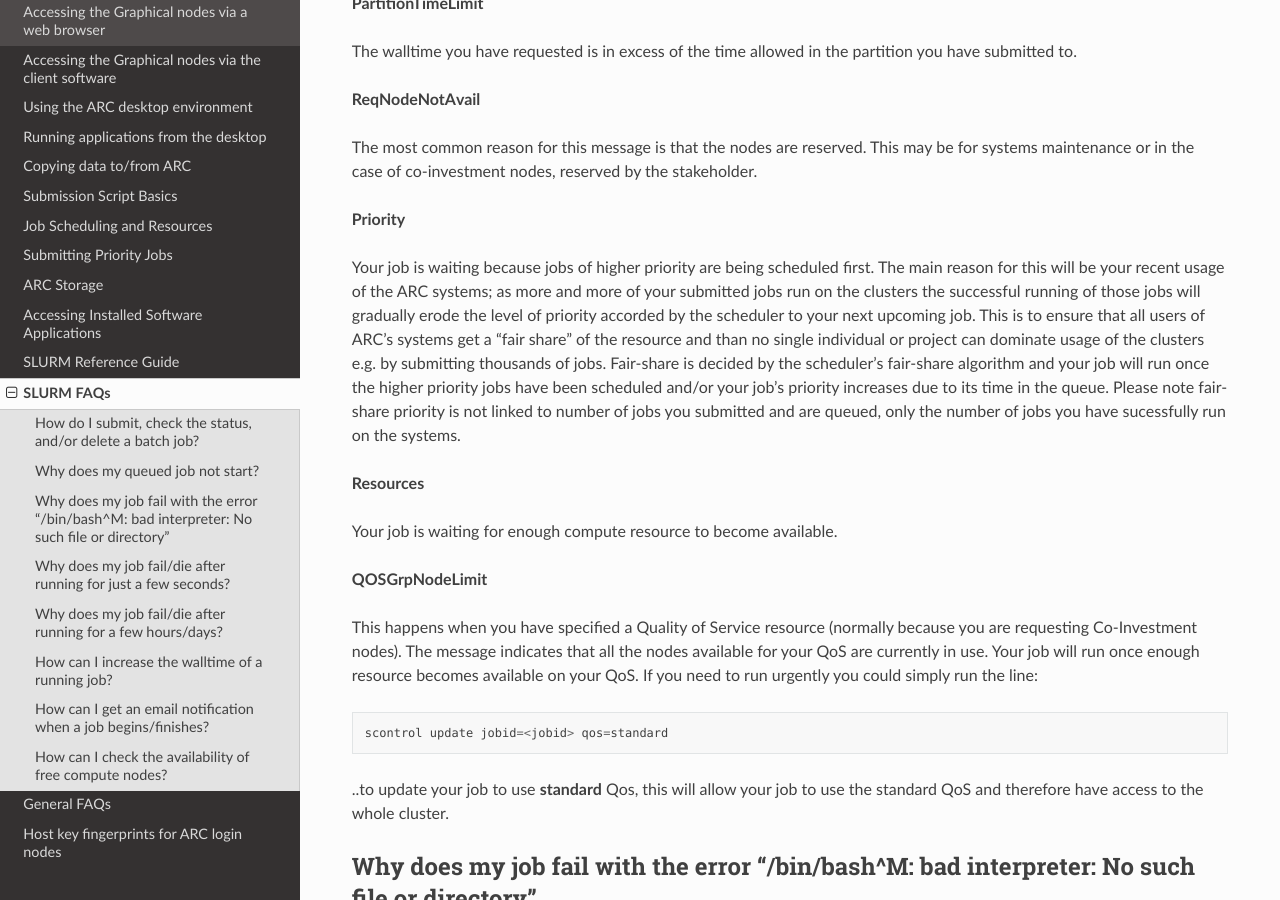
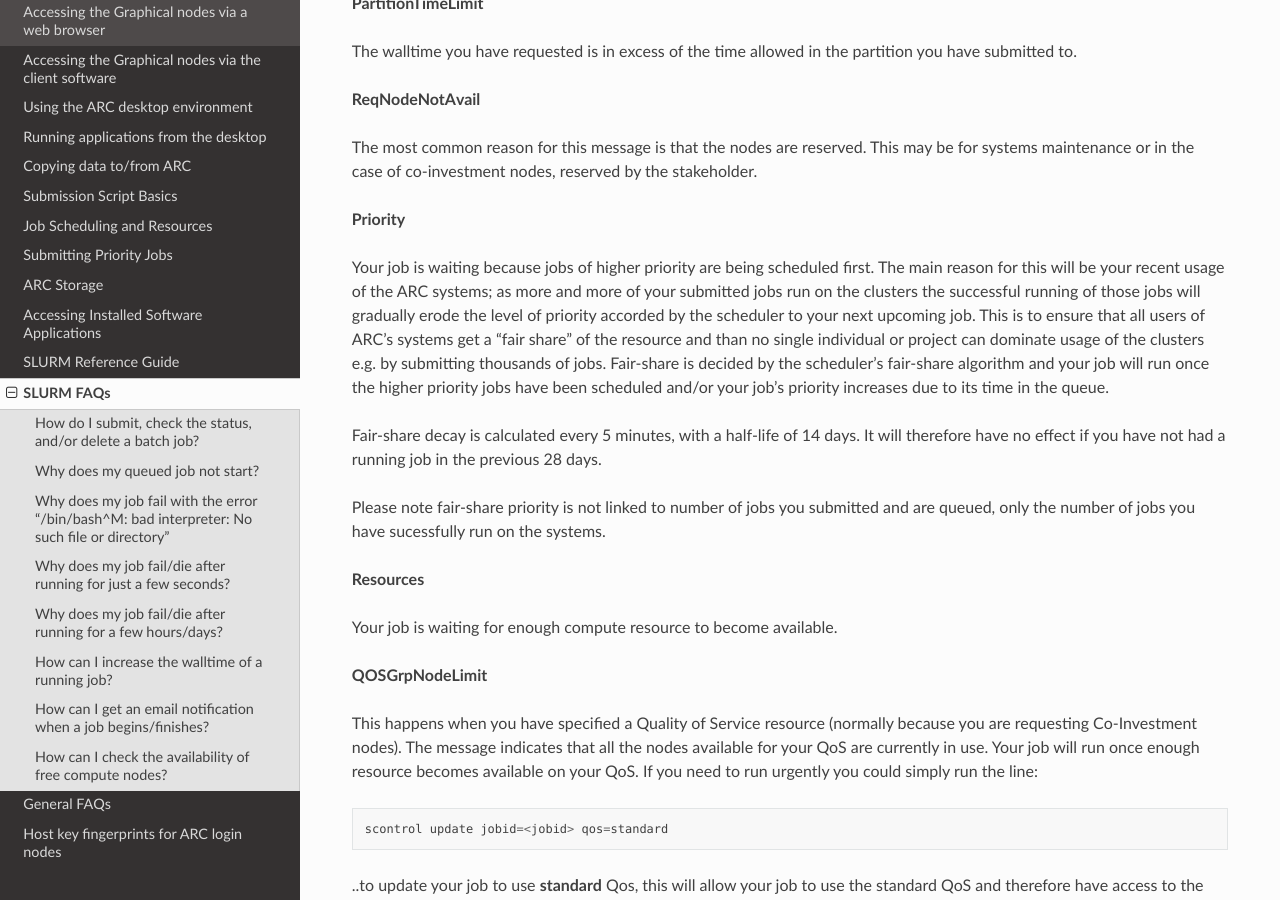
Before and after one commit to tina-friedrich/arc-user-guide, a Sphinx documentation site: the page built from docs/source/slurm-faq.rst, in a window 1280 px wide and 900 px high, scrolled down 1357 px. Built offline with Sphinx 7.4.7 and the Read the Docs theme 2.0.0, drawn with Linux system fonts in a browser that asks for light colours.

Commit message:
Update slurm-faq.rst

```diff
--- a/docs/source/slurm-faq.rst
+++ b/docs/source/slurm-faq.rst
@@ -58,7 +58,18 @@
 
 **Priority**
 
-Your job is waiting because jobs of higher priority are being scheduled first. The main reason for this will be your recent usage of the ARC systems; as more and more of your submitted jobs run on the clusters the successful running of those jobs will gradually erode the level of priority accorded by the scheduler to your next upcoming job. This is to ensure that all users of ARC's systems get a "fair share" of the resource and than no single individual or project can dominate usage of the clusters e.g. by submitting thousands of jobs. Fair-share is decided by the scheduler's fair-share algorithm and your job will run once the higher priority jobs have been scheduled and/or your job's priority increases due to its time in the queue. Please note fair-share priority is not linked to number of jobs you submitted and are queued, only the number of jobs you have sucessfully run on the systems.
+Your job is waiting because jobs of higher priority are being scheduled first. The main reason for this will be your recent usage of the
+ARC systems; as more and more of your submitted jobs run on the clusters the successful running of those jobs will gradually erode the
+level of priority accorded by the scheduler to your next upcoming job. This is to ensure that all users of ARC's systems get a "fair
+share" of the resource and than no single individual or project can dominate usage of the clusters e.g. by submitting thousands of jobs.
+Fair-share is decided by the scheduler's fair-share algorithm and your job will run once the higher priority jobs have been scheduled
+and/or your job's priority increases due to its time in the queue.
+
+Fair-share decay is calculated every 5 minutes, with a half-life of 14 days. It will therefore have no effect if you have not had a
+running job in the previous 28 days.
+
+Please note fair-share priority is not linked to number of jobs you submitted and are queued, only the number of jobs you have
+sucessfully run on the systems.
 
 **Resources**
 
```
